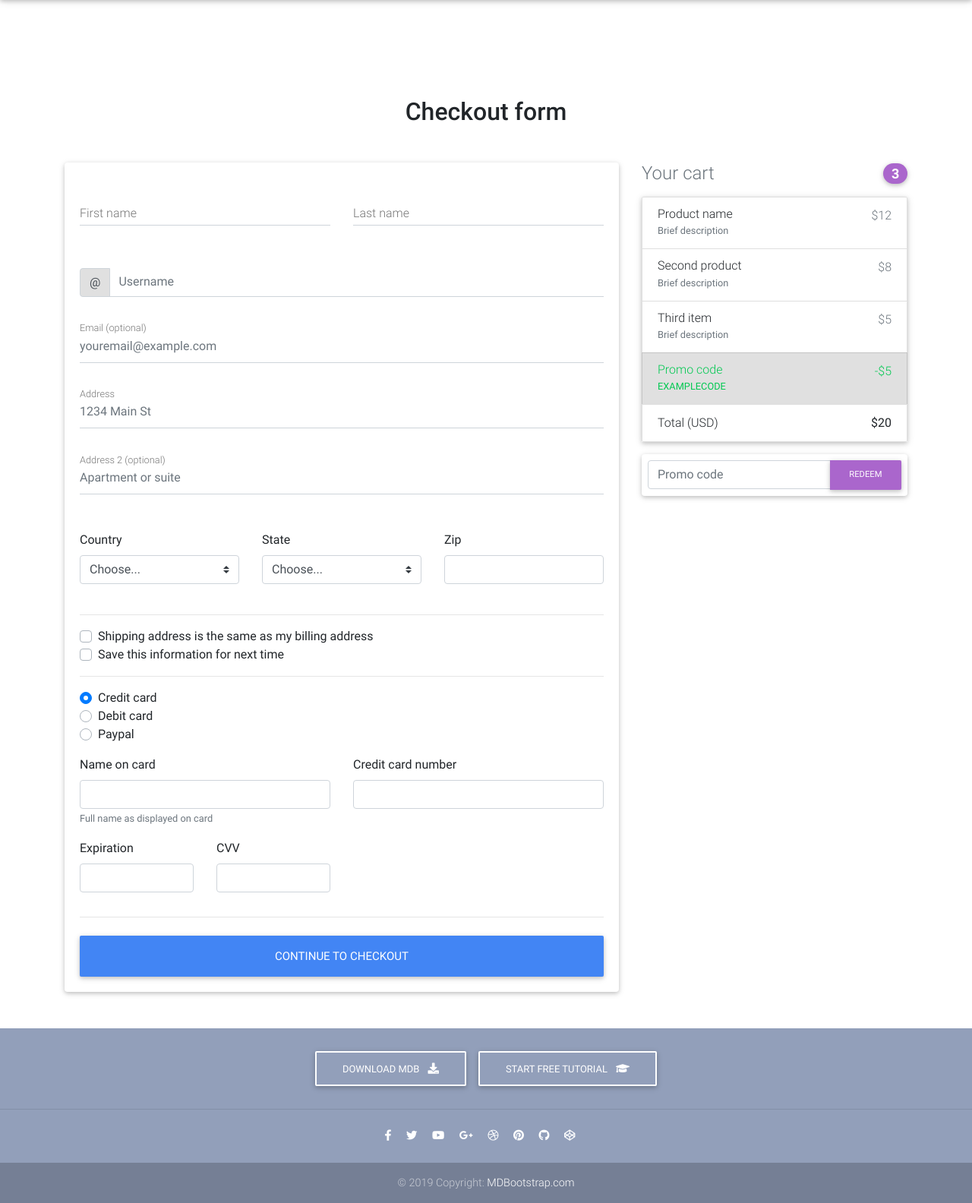
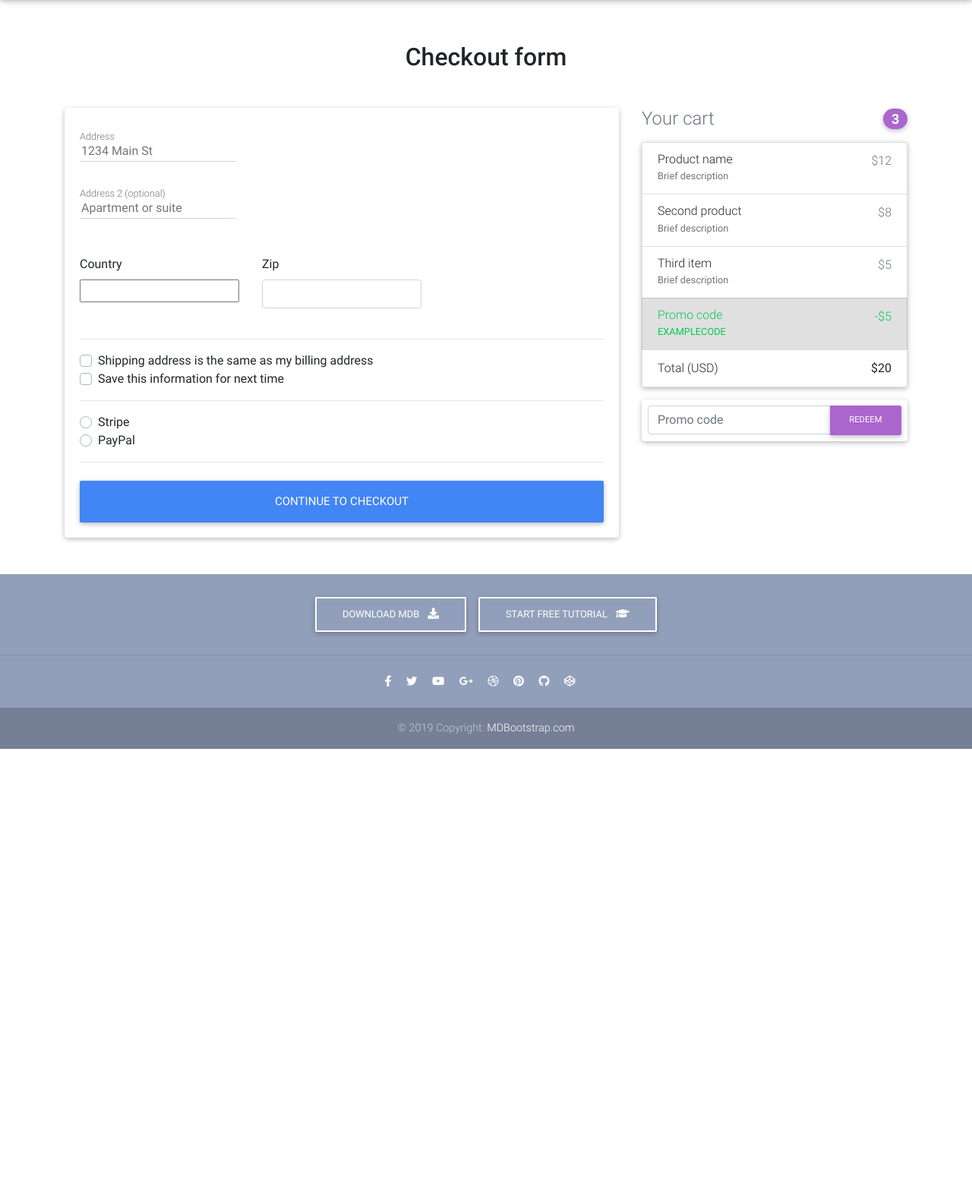
Before and after one commit to amrebrahem22/Full-Ecommerce-Site, a Django app: page /checkout/ in a window 1280 px wide. Shown: the part 64-1648 px from the top of the page at 76% size. After the commit the page ends 1050 px from the top, so only its background shows below. Run offline with Django 3.2, Linux system fonts and the light colour scheme; some libraries are stand-ins or nearby versions.

Commit message:
add the checkout view and the billing address

```diff
--- /dev/null
+++ b/cors/forms.py
@@ -0,0 +1,33 @@
+from django import forms
+from django_countries.fields import CountryField
+from django_countries.widgets import CountrySelectWidget
+
+
+PAYMENT_CHOICES = (
+    ('S', 'Stripe'),
+    ('P', 'PayPal')
+)
+
+
+class CheckoutForm(forms.Form):
+    street_address = forms.CharField(widget=forms.TextInput(attrs={
+        'placeholder': '1234 Main St',
+        'id': 'address'
+    }))
+    apartment_address = forms.CharField(required=False, widget=forms.TextInput(attrs={
+        'placeholder': 'Apartment or suite',
+        'id': 'address-2'
+    }))
+    country = CountryField(blank_label='(select country)').formfield(
+        widget=CountrySelectWidget(attrs={
+            'class': 'custom-select d-block w-100',
+
+        }))
+    zip = forms.CharField(widget=forms.TextInput(attrs={
+        'class': 'form-control',
+        'id': 'zip'
+    }))
+    same_shipping_address = forms.BooleanField(required=False)
+    save_info = forms.BooleanField(required=False)
+    payment_option = forms.ChoiceField(
+        widget=forms.RadioSelect, choices=PAYMENT_CHOICES)
--- a/cors/urls.py
+++ b/cors/urls.py
@@ -2,10 +2,11 @@
 from .views import (
     HomeView,
     ProductView,
-    checkout,
+    CheckoutView,
     add_to_cart,
     remove_from_cart,
-    OrderSummaryView
+    OrderSummaryView,
+    remove_single_item_from_cart
 )
 
 app_name = 'core'
@@ -13,8 +14,10 @@
 urlpatterns = [
     path('', HomeView.as_view(), name='home'),
     path('product/<slug>/', ProductView.as_view(), name='product'),
-    path('checkout/', checkout, name='checkout'),
+    path('checkout/', CheckoutView.as_view(), name='checkout'),
     path('order-summary/', OrderSummaryView.as_view(), name='order-summary'),
     path('add-to-cart/<slug>/', add_to_cart, name='add-to-cart'),
     path('remove-from-cart/<slug>/', remove_from_cart, name='remove-from-cart'),
+    path('remove-item-from-cart/<slug>/', remove_single_item_from_cart,
+         name='remove-single-item-from-cart')
 ]
--- a/cors/views.py
+++ b/cors/views.py
@@ -5,7 +5,8 @@
 from django.shortcuts import render, get_object_or_404, redirect
 from django.views.generic import ListView, DetailView, View
 from django.utils import timezone
-from .models import Item, OrderItem, Order
+from .forms import CheckoutForm
+from .models import Item, OrderItem, Order, BillingAddress
 
 class HomeView(ListView):
     model = Item
@@ -28,11 +29,47 @@
             messages.info(self.request, "you don't have active order")
             return redirect('/')
 
-def checkout(request):
-    context = {
-        'items': Item.objects.all()
-    }
-    return render(request, 'checkout.html', context)
+
+class CheckoutView(View):
+    def get(self, *args, **kwargs):
+        form = CheckoutForm()
+        context = {
+            'form': form
+        }
+        return render(self.request, "checkout.html", context)
+
+    def post(self, *args, **kwargs):
+        form = CheckoutForm(self.request.POST or None)
+        try:
+            order = Order.objects.get(user=self.request.user, ordered=False)
+            if form.is_valid():
+                street_address = form.cleaned_data.get('street_address')
+                apartment_address = form.cleaned_data.get('apartment_address')
+                country = form.cleaned_data.get('country')
+                zip = form.cleaned_data.get('zip')
+                # TODO: add functionality for these fields
+                # same_shipping_address = form.cleaned_data.get(
+                #     'same_shipping_address')
+                # save_info = form.cleaned_data.get('save_info')
+                payment_option = form.cleaned_data.get('payment_option')
+                billing_address = BillingAddress(
+                    user=self.request.user,
+                    street_address=street_address,
+                    apartment_address=apartment_address,
+                    country=country,
+                    zip=zip
+                )
+                billing_address.save()
+                order.billing_address = billing_address
+                order.save()
+                # TODO: add redirect to the selected payment option
+                return redirect('core:checkout')
+            messages.warning(self.request, "Failed checkout")
+            return redirect('core:checkout')
+        except ObjectDoesNotExist:
+            messages.error(self.request, "You do not have an active order")
+            return redirect("core:order-summary")
+
 
 # this method will create our cart and first will get the item by the slug and will create a new order item
 # then will get all orders by this user that isn't completed and if there's one get the first
--- a/ecomite/settings.py
+++ b/ecomite/settings.py
@@ -44,6 +44,7 @@
     'allauth.socialaccount',
 
     'crispy_forms',
+    'django_countries',
 
     'cors',
 ]
--- a/templates/checkout.html
+++ b/templates/checkout.html
@@ -1,9 +1,9 @@
 {% extends "base.html" %}
-grey lighten-3
+{% load crispy_forms_tags %}
 
 {% block content %}
 
-  <main class="mt-5 pt-4">
+  <main >
     <div class="container wow fadeIn">
 
       <!-- Heading -->
@@ -18,62 +18,27 @@
           <!--Card-->
           <div class="card">
 
+            {% comment %} <form method='POST'>
+              {% csrf_token %}
+              {{ form|crispy }}
+              <button class='btn btn-primary' type='submit'>Checkout</button>
+            </form> {% endcomment %}
+
             <!--Card content-->
-            <form class="card-body">
-
-              <!--Grid row-->
-              <div class="row">
-
-                <!--Grid column-->
-                <div class="col-md-6 mb-2">
-
-                  <!--firstName-->
-                  <div class="md-form ">
-                    <input type="text" id="firstName" class="form-control">
-                    <label for="firstName" class="">First name</label>
-                  </div>
-
-                </div>
-                <!--Grid column-->
-
-                <!--Grid column-->
-                <div class="col-md-6 mb-2">
-
-                  <!--lastName-->
-                  <div class="md-form">
-                    <input type="text" id="lastName" class="form-control">
-                    <label for="lastName" class="">Last name</label>
-                  </div>
-
-                </div>
-                <!--Grid column-->
-
-              </div>
-              <!--Grid row-->
-
-              <!--Username-->
-              <div class="md-form input-group pl-0 mb-5">
-                <div class="input-group-prepend">
-                  <span class="input-group-text" id="basic-addon1">@</span>
-                </div>
-                <input type="text" class="form-control py-0" placeholder="Username" aria-describedby="basic-addon1">
-              </div>
-
-              <!--email-->
-              <div class="md-form mb-5">
-                <input type="text" id="email" class="form-control" placeholder="youremail@example.com">
-                <label for="email" class="">Email (optional)</label>
-              </div>
+            <form method="POST" class="card-body">
+              {% csrf_token %}
 
               <!--address-->
               <div class="md-form mb-5">
-                <input type="text" id="address" class="form-control" placeholder="1234 Main St">
+                {% comment %} <input type="text" id="address" class="form-control" placeholder="1234 Main St"> {% endcomment %}
+                {{ form.street_address }}
                 <label for="address" class="">Address</label>
               </div>
 
               <!--address-2-->
               <div class="md-form mb-5">
-                <input type="text" id="address-2" class="form-control" placeholder="Apartment or suite">
+                {% comment %} <input type="text" id="address-2" class="form-control" placeholder="Apartment or suite"> {% endcomment %}
+                {{ form.apartment_address }}
                 <label for="address-2" class="">Address 2 (optional)</label>
               </div>
 
@@ -84,10 +49,11 @@
                 <div class="col-lg-4 col-md-12 mb-4">
 
                   <label for="country">Country</label>
-                  <select class="custom-select d-block w-100" id="country" required>
+                  {% comment %} <select class="custom-select d-block w-100" id="country" required>
                     <option value="">Choose...</option>
                     <option>United States</option>
-                  </select>
+                  </select> {% endcomment %}
+                  {{ form.country }}
                   <div class="invalid-feedback">
                     Please select a valid country.
                   </div>
@@ -98,23 +64,9 @@
                 <!--Grid column-->
                 <div class="col-lg-4 col-md-6 mb-4">
 
-                  <label for="state">State</label>
-                  <select class="custom-select d-block w-100" id="state" required>
-                    <option value="">Choose...</option>
-                    <option>California</option>
-                  </select>
-                  <div class="invalid-feedback">
-                    Please provide a valid state.
-                  </div>
-
-                </div>
-                <!--Grid column-->
-
-                <!--Grid column-->
-                <div class="col-lg-4 col-md-6 mb-4">
-
                   <label for="zip">Zip</label>
-                  <input type="text" class="form-control" id="zip" placeholder="" required>
+                  {% comment %} <input type="text" class="form-control" id="zip" placeholder="" required> {% endcomment %}
+                  {{ form.zip }}
                   <div class="invalid-feedback">
                     Zip code required.
                   </div>
@@ -128,63 +80,30 @@
               <hr>
 
               <div class="custom-control custom-checkbox">
-                <input type="checkbox" class="custom-control-input" id="same-address">
+                <input {% if form.same_shipping_address.value %}checked{% endif %} type="checkbox" class="custom-control-input" name="same_billing_address" id="same-address">
                 <label class="custom-control-label" for="same-address">Shipping address is the same as my billing address</label>
               </div>
               <div class="custom-control custom-checkbox">
-                <input type="checkbox" class="custom-control-input" id="save-info">
+                <input {% if form.save_info.value %}checked{% endif %} type="checkbox" class="custom-control-input" name="save_info" id="save-info">
                 <label class="custom-control-label" for="save-info">Save this information for next time</label>
               </div>
 
               <hr>
 
               <div class="d-block my-3">
+                {% for value, name in form.fields.payment_option.choices %}
                 <div class="custom-control custom-radio">
-                  <input id="credit" name="paymentMethod" type="radio" class="custom-control-input" checked required>
-                  <label class="custom-control-label" for="credit">Credit card</label>
+                  <input id="{{ name }}" name="payment_option" value="{{ value }}" type="radio" class="custom-control-input" required>
+                  <label class="custom-control-label" for="{{ name }}">{{ name }}</label>
+                  {% comment %} {{ form.payment_option }} {% endcomment %}
                 </div>
-                <div class="custom-control custom-radio">
-                  <input id="debit" name="paymentMethod" type="radio" class="custom-control-input" required>
-                  <label class="custom-control-label" for="debit">Debit card</label>
-                </div>
-                <div class="custom-control custom-radio">
+                {% endfor %}
+                {% comment %} <div class="custom-control custom-radio">
                   <input id="paypal" name="paymentMethod" type="radio" class="custom-control-input" required>
                   <label class="custom-control-label" for="paypal">Paypal</label>
-                </div>
+                </div> {% endcomment %}
               </div>
-              <div class="row">
-                <div class="col-md-6 mb-3">
-                  <label for="cc-name">Name on card</label>
-                  <input type="text" class="form-control" id="cc-name" placeholder="" required>
-                  <small class="text-muted">Full name as displayed on card</small>
-                  <div class="invalid-feedback">
-                    Name on card is required
-                  </div>
-                </div>
-                <div class="col-md-6 mb-3">
-                  <label for="cc-number">Credit card number</label>
-                  <input type="text" class="form-control" id="cc-number" placeholder="" required>
-                  <div class="invalid-feedback">
-                    Credit card number is required
-                  </div>
-                </div>
-              </div>
-              <div class="row">
-                <div class="col-md-3 mb-3">
-                  <label for="cc-expiration">Expiration</label>
-                  <input type="text" class="form-control" id="cc-expiration" placeholder="" required>
-                  <div class="invalid-feedback">
-                    Expiration date required
-                  </div>
-                </div>
-                <div class="col-md-3 mb-3">
-                  <label for="cc-expiration">CVV</label>
-                  <input type="text" class="form-control" id="cc-cvv" placeholder="" required>
-                  <div class="invalid-feedback">
-                    Security code required
-                  </div>
-                </div>
-              </div>
+
               <hr class="mb-4">
               <button class="btn btn-primary btn-lg btn-block" type="submit">Continue to checkout</button>
 
```
Also changed, not shown: cors/models.py (+16 -1 lines), db.sqlite3, 1 other file.
